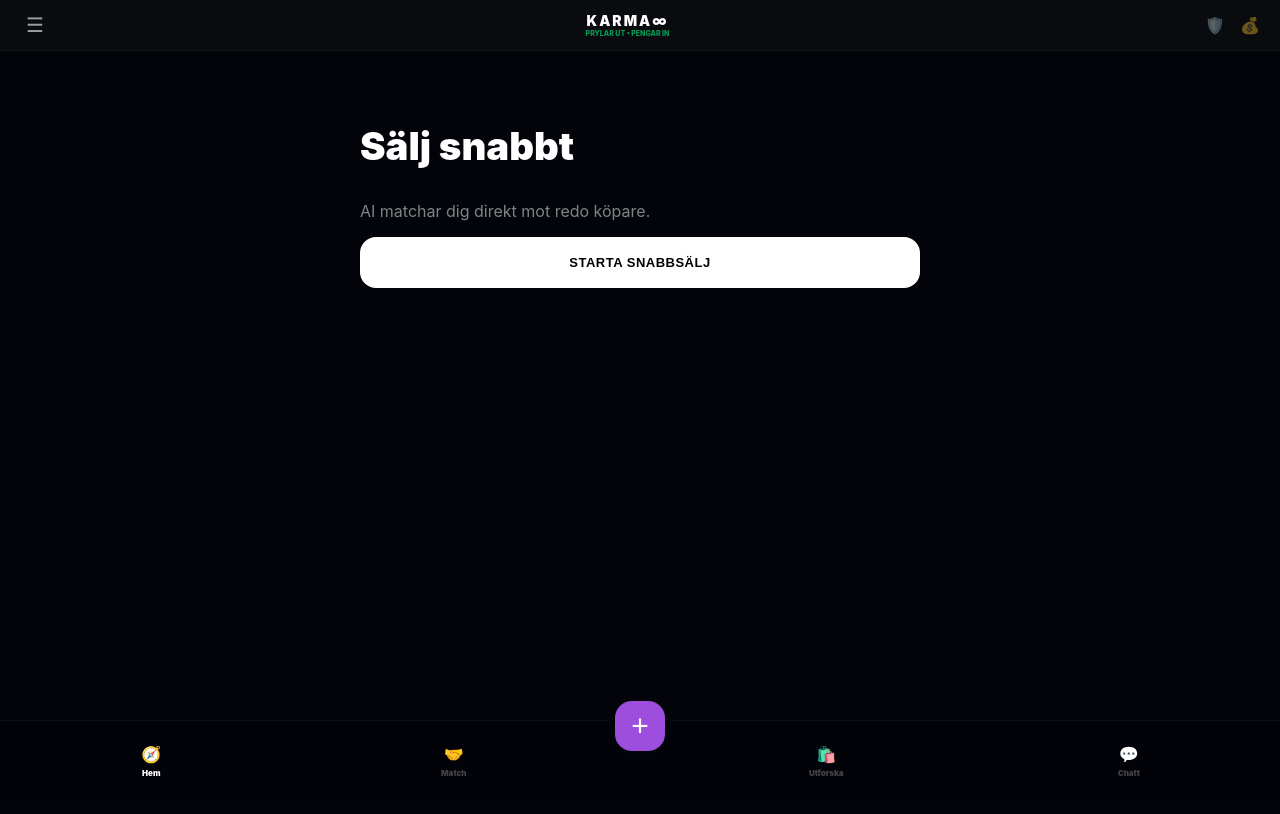
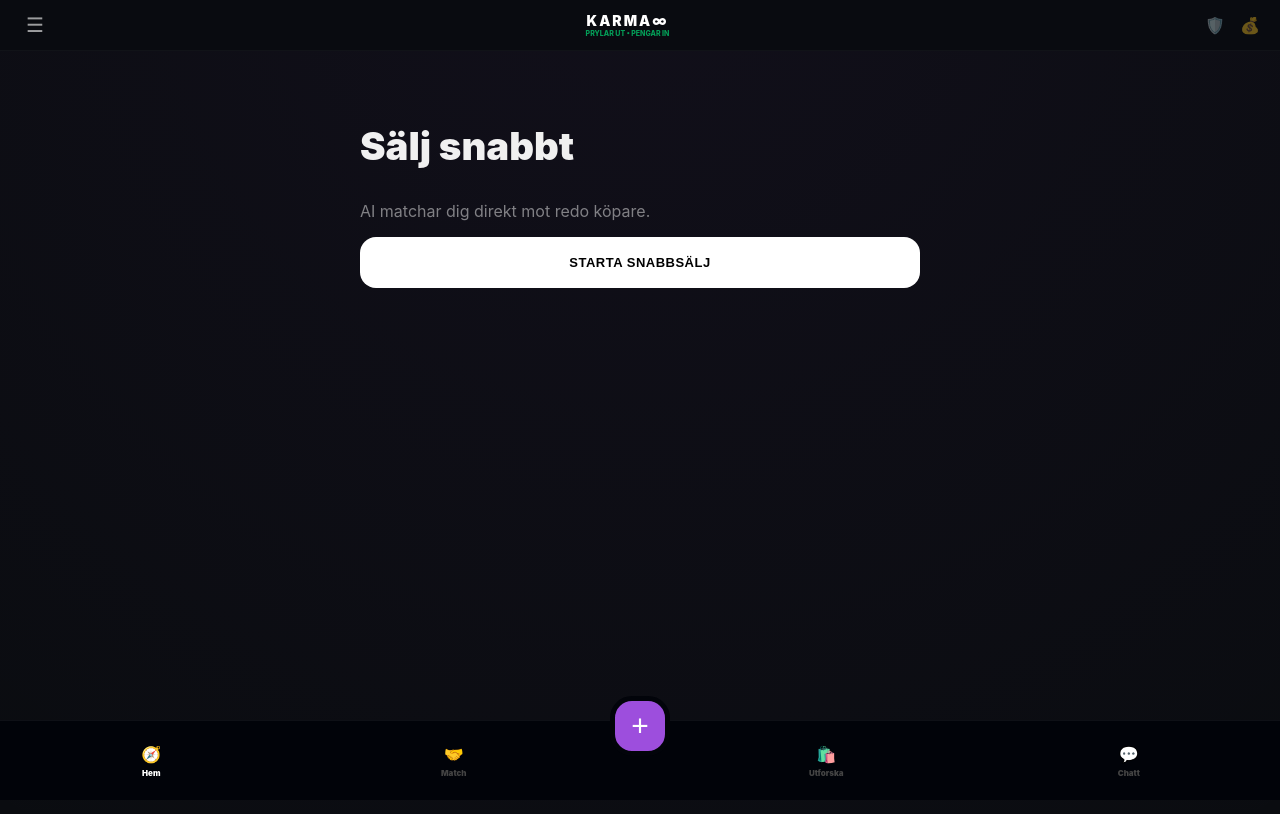
Before and after one commit to gascheckking/marketbeg-appGem, a Next.js app: page / in a window 1280 px wide. Shown: the top 814 px of the page. Built offline with nearby package versions, Linux system fonts and the light colour scheme.

Commit message:
Update layout.tsx

```diff
--- a/app/layout.tsx
+++ b/app/layout.tsx
@@ -8,13 +8,7 @@ export default function RootLayout({
 }) {
   return (
     <html lang="sv">
-      <body
-        style={{
-          background: "#02040a",
-          color: "#fff",
-          margin: 0,
-        }}
-      >
+      <body>
         {children}
       </body>
     </html>
```
